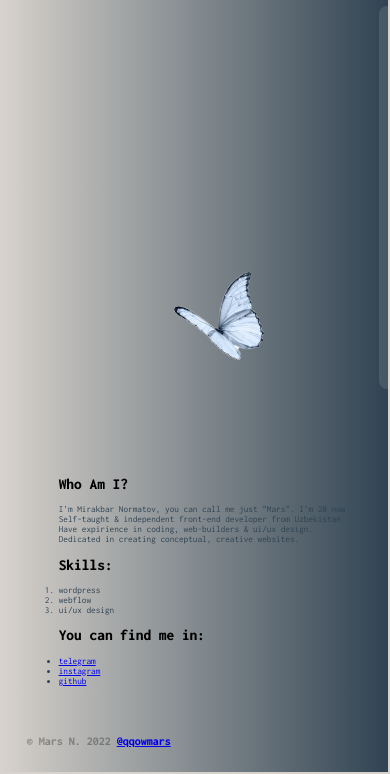
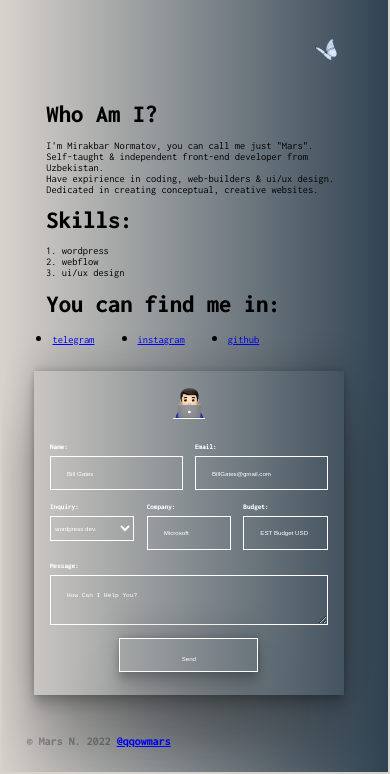
Before and after one commit to qqowwiowow/portfolio-redesign, a plain HTML site: page cta.html in a window 390 px wide. Shown: the part 70-844 px from the top of the page. Drawn offline with Linux system fonts and the light colour scheme.

Commit message:
made responsiveness for cta page

```diff
--- a/css/cta.css
+++ b/css/cta.css
@@ -31,6 +31,22 @@ body {
   font-family: Inconsolata, sans-serif;
   border: 1px solid #d7d2cc;
 }
+option {
+  background-color: #d7d2cc;
+  color: #304352;
+}
+input {
+  padding: 1rem;
+}
+textarea {
+  padding: 1rem;
+}
+*::placeholder {
+  color: #fff;
+  /* font-size: var(--index); */
+}
+
+/* code */
 .main-wrapper {
   position: relative;
   height: 100%;
@@ -50,109 +66,132 @@ body {
 .logo-img {
   width: calc(var(--index) * 5);
   height: calc(var(--index) * 5);
+  display: block;
 }
-
-.about-me-section {
+/* about-me | left side */
+.about-me {
   display: flex;
   flex-direction: column;
   justify-content: flex-end;
   align-items: left;
+  width: 50vw;
+
   padding-bottom: calc(var(--index) * 6);
   padding-left: calc(var(--index) * 2);
 }
-.first-row-title,
-.second-row-title,
-.third-row-title {
-  font-size: calc(var(--index) * 1.25);
-  margin-bottom: var(--index);
-}
-.first-row-info,
-.second-row-info,
-.third-row-info {
-  color: #304352;
-
-  max-width: 50rem;
-  font-size: calc(var(--index) * 0.75);
-  margin-bottom: var(--index);
-}
-
-.cta-section {
+.cta {
   display: flex;
   flex-direction: column;
   justify-content: flex-start;
-  align-items: end;
+  align-items: center;
+  width: 50vw;
+
   padding-top: calc(var(--index) * 6);
   padding-right: calc(var(--index) * 2);
 }
-.cta-title {
-  border-bottom: 1px solid rgb(220, 208, 208);
-  text-align: center;
-  padding-bottom: 1rem;
+.bttrfl-emoji {
+  width: 20rem;
+  height: 20rem;
+  display: block;
+}
+.h2-title {
+  font-size: calc(var(--index) * 2);
+  padding-block: var(--index);
+}
+.p-info,
+.skill,
+.social-link {
+  font-size: calc(var(--index) * 0.85);
+}
+.sr-info {
+  margin-left: calc(var(--index) * 1.25);
+}
+.socials {
+  margin-left: calc(var(--index) * 0.5);
+}
+/* ----------------------------- */
+
+/* cta | form */
+.form {
+  display: flex;
+  flex-direction: column;
+
+  width: 30vw;
+  height: 100%;
+  padding: 1rem;
+  gap: var(--index);
+
+  font-size: calc(var(--index) * 0.5);
+  background-color: transparent;
+  color: #fff;
+  box-shadow: rgba(0, 0, 0, 0.25) 0px 54px 55px,
+    rgba(0, 0, 0, 0.12) 0px -12px 30px, rgba(0, 0, 0, 0.12) 0px 4px 6px,
+    rgba(0, 0, 0, 0.17) 0px 12px 13px, rgba(0, 0, 0, 0.09) 0px -3px 5px;
+}
+.cta-emoji {
+  width: 5rem;
+  height: 5rem;
+  margin: 0 auto;
+  border-bottom: 1px solid #fff;
   margin-bottom: var(--index);
 }
-.form {
-  background-color: rgba(255, 255, 255, 0.1);
-  padding: 0.5rem 2rem;
-  width: calc(var(--index) * 20);
-  height: calc(var(--index) * 31);
-  border-radius: 8px;
+.cta-first-row {
+  display: inline-flex;
+  gap: var(--index);
 }
 .form-title {
-  color: #ffffff;
-  font-size: 1rem;
-  font-weight: 400;
+  margin-bottom: calc(var(--index) * 0.5);
+}
+.form-name,
+.form-email {
+  width: 50%;
+}
+.cta-second-row {
+  display: grid;
+  column-gap: var(--index);
+  grid-template-columns: repeat(3, 1fr);
+}
+
+.message {
+  width: 100%;
+  height: calc(var(--index) * 4);
+
+  font-size: calc(var(--index) * 0.5);
+
+  border: 1px solid #fff;
+  background-color: transparent;
+  color: #fff;
 }
 .field {
   width: 100%;
+  height: calc(var(--index) * 2);
+
+  border: none;
+
+  font-size: calc(var(--index) * 0.5);
+
   color: #fff;
-  padding: 0.5rem 1rem;
-  border-radius: 8px;
+  border: 1px solid #fff;
+
   background-color: transparent;
-  border: none;
-  border-bottom: 2px solid #d7d2cc;
-}
-.cta-first-row {
-  display: flex;
-  gap: 1rem;
-}
-.field::placeholder,
-.message::placeholder {
-  color: #d7d2cc;
-}
-.field:focus {
-  border: none;
-}
-.form-wrapper {
-  display: flex;
-  gap: 2rem;
-}
-.form-title {
-  padding-block: 1rem;
-}
-option {
-  background-color: #999999;
-  color: #d7d2cc;
-}
-.message {
-  width: 100%;
-  height: 10rem;
-  padding: 1rem;
-  border-radius: 8px;
-  resize: none;
-  margin-bottom: 1rem;
-  background-color: transparent;
-  border: none;
-  border-bottom: 2px solid #d7d2cc;
 }
 .submit {
-  width: 100%;
-  font-weight: 700;
-  font-size: 1rem;
-  padding: 1rem 2rem;
-  border-radius: 8px;
-  border: none;
-  cursor: url(../img/envelope-emoji.png), auto;
-  transition: var(--transition);
+  width: 50%;
+  height: 5%;
+  margin: 0 auto;
+
+  display: inline-flex;
+  flex-direction: column;
+  justify-content: center;
+  align-items: center;
+
+  border: 1px solid #fff;
+  font-size: calc(var(--index) * 0.5);
+  box-shadow: rgba(0, 0, 0, 0.25) 0px 54px 55px,
+    rgba(0, 0, 0, 0.12) 0px -12px 30px, rgba(0, 0, 0, 0.12) 0px 4px 6px,
+    rgba(0, 0, 0, 0.17) 0px 12px 13px, rgba(0, 0, 0, 0.09) 0px -3px 5px;
+  color: #fff;
+  background-color: transparent;
 }
 /* hover */
 .submit:hover {
@@ -185,3 +224,38 @@ input[type="number"] {
   font-size: 0.75rem;
   color: rgba(0, 0, 0, 0.3);
 }
+
+/* media queries */
+@media (max-width: 767.98px) {
+  .main-wrapper {
+    flex-direction: column;
+    justify-content: center;
+  }
+  .about-me {
+    width: 100%;
+    padding-bottom: var(--index);
+    padding-left: var(--index);
+  }
+  .bttrfl-emoji {
+    margin: 0 0 0 15rem;
+    width: 5rem;
+    height: 5rem;
+  }
+  .cta {
+    width: 100%;
+    padding-top: var(--index);
+    padding-right: var(--index);
+  }
+  .form {
+    width: 100%;
+  }
+  .cta-emoji {
+    width: 2rem;
+    height: 2rem;
+  }
+  .socials {
+    display: flex;
+    align-items: center;
+    gap: calc(var(--index) * 3.5);
+  }
+}
--- a/cta.html
+++ b/cta.html
@@ -31,12 +31,12 @@
       <a href="./index.html" class="main-logo"
         ><img class="logo-img" src="./img/logo.svg" alt=""
       /></a>
-      <div class="about-me-section">
-        <img src="./img/butterfly.png" style="width: 20rem; height: 20rem" />
+      <div class="about-me">
+        <img src="./img/butterfly.png" class="bttrfl-emoji" />
         <div class="first-row">
-          <h2 class="first-row-title">Who Am I?</h2>
-          <p class="first-row-info">
-            I'm Mirakbar Normatov, you can call me just "Mars". I'm 20 now.
+          <h2 class="fr-title h2-title">Who Am I?</h2>
+          <p class="fr-info p-info">
+            I'm Mirakbar Normatov, you can call me just "Mars".
             <br />
             Self-taught & independent front-end developer from Uzbekistan.<br />Have
             expirience in coding, web-builders & ui/ux design. <br />Dedicated
@@ -44,16 +44,16 @@
           </p>
         </div>
         <div class="second-row">
-          <h2 class="second-row-title">Skills:</h2>
-          <ol class="second-row-info">
+          <h2 class="sr-title h2-title">Skills:</h2>
+          <ol class="sr-info p-info">
             <li class="skill">wordpress</li>
             <li class="skill">webflow</li>
             <li class="skill">ui/ux design</li>
           </ol>
         </div>
         <div class="third-row">
-          <h2 class="third-row-title">You can find me in:</h2>
-          <ul class="third-row-info socials">
+          <h2 class="tr-title h2-title">You can find me in:</h2>
+          <ul class="tr-info socials">
             <li class="social-item">
               <a
                 href="https://t.me/qqowmars"
@@ -90,7 +90,7 @@
           >@qqowmars</a
         >
       </h6>
-      <div class="cta-section">
+      <div class="cta">
         <form
           method="post"
           name="email-form"
@@ -99,6 +99,7 @@
           class="form"
           aria-label="Email Form"
         >
+          <img src="./img/prog-emoji.png" class="cta-emoji" />
           <div class="cta-first-row">
             <div class="form-name">
               <h3 class="form-title">Name:</h3>
@@ -187,7 +188,7 @@
             type="submit"
             value="Send"
             data-wait="Sending Your Message"
-            class="filled-btn submit w-button"
+            class="submit"
           />
         </form>
       </div>
```
